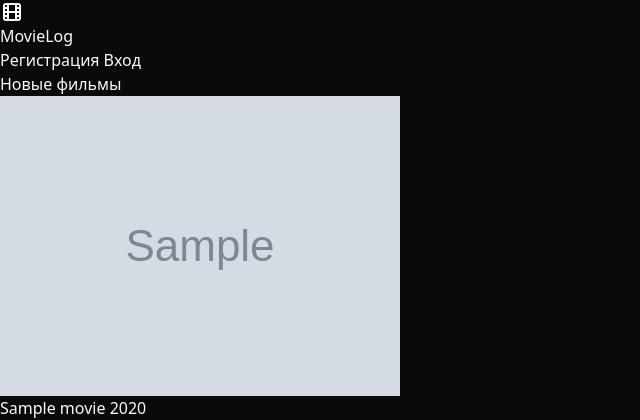
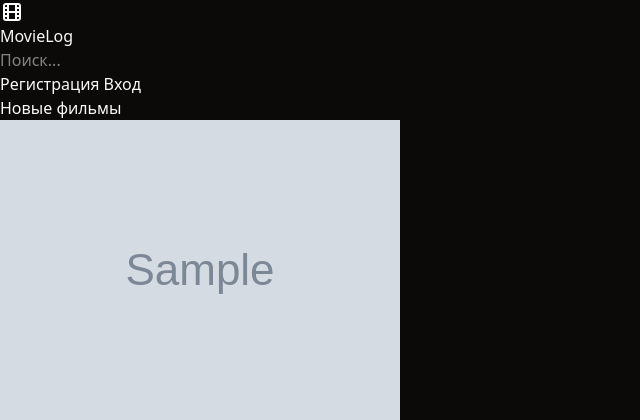
Before and after one commit to teatov/web-project-2025, a Flask app: page / in a window 1280 px wide. Shown: the top 420 px of the page, without its empty margins (0-640 px from the left). Run offline with Flask 3, Linux system fonts and the light colour scheme; tables that the repository leaves empty hold one stand-in row (values such as "Sample post"); grey boxes marked "Sample" are stand-in pictures; style sheets or scripts are compiled from the project's sources.

Commit message:
добавлен поиск

```diff
--- a/routes/main.py
+++ b/routes/main.py
@@ -1,4 +1,5 @@
-from flask import Blueprint, render_template, send_from_directory
+from flask import Blueprint, render_template, request, send_from_directory
+import forms
 import upload
 import database
 import models
@@ -8,7 +9,6 @@ blueprint = Blueprint("main", __name__, template_folder="templates")
 
 @blueprint.route("/")
 def index():
-
     db = database.create_session()
     movies = (
         db.query(models.Movie).order_by(models.Movie.created_at.desc()).limit(12).all()
@@ -17,6 +17,24 @@ def index():
     return render_template("main/index.jinja", movies=movies)
 
 
+@blueprint.route("/search")
+def search():
+    query = request.args.get("query")
+
+    if not query:
+        return render_template("main/search.jinja", movies=[], query=query)
+
+    db = database.create_session()
+    movies = (
+        db.query(models.Movie)
+        .filter(models.Movie.title.like(f"%{query}%"))
+        .order_by(models.Movie.created_at.desc())
+        .all()
+    )
+
+    return render_template("main/search.jinja", movies=movies, query=query)
+
+
 @blueprint.route("/uploads/<name>")
 def download_file(name):
     return send_from_directory(upload.UPLOAD_FOLDER, name)
--- a/templates/_layout.jinja
+++ b/templates/_layout.jinja
@@ -21,6 +21,10 @@
              width="24"
              height="24" />MovieLog</a>
     </nav>
+    <form method="get" action="/search">
+      <input type="text" id="query" name="query" maxlength="100" class="border p-2"
+             placeholder="Поиск..." />
+    </form>
     <div class="m-4 space flex gap-4 items-center">
       {% if current_user.is_authenticated %}
       {% if current_user.is_admin %}
--- /dev/null
+++ b/templates/main/search.jinja
@@ -0,0 +1,5 @@
+{% extends "_layout.jinja" %} {% block title %}Поиск{% endblock %} {% block content %}
+{% from "components/_movie_ul.jinja" import render_movie_ul %}
+<h1 class="text-2xl font-bold mb-4">Поиск: {{ query }}</h1>
+{{ render_movie_ul(movies) }}
+{% endblock %}
```
Also changed, not shown: forms.py (+12 -2 lines).
